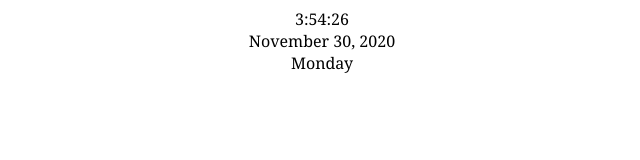
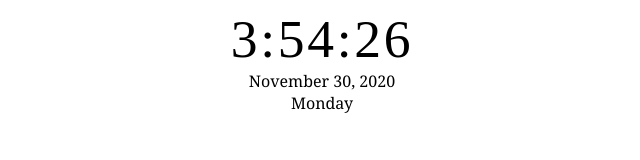
Before and after one commit to YutingChen-1/Lucy-Clock-Widget-1, a plain HTML site: page index.html in a window 1280 px wide. Shown: the whole page, without its empty margins (318-958 px from the left). Drawn offline with Linux system fonts and the light colour scheme.

Commit message:
Update style.css

```diff
--- a/style.css
+++ b/style.css
@@ -1,12 +1,17 @@
 body{
     height: 500px, 100%;
     width: 300px, 100%;
+    color: black;
+    text-align: center;
     background-color: #FFFFFF;
-    text-align: center;
+}
+#da, #dt
+{
+    font-family: Georgia, 'Times New Roman', Times, serif;
     font-size: 1em;
-    font-family: Georgia, 'Times New Roman', Times, serif;
 }
-button{
-    font-family: Georgia, 'Times New Roman', Times, serif;
-    text-align: center;
+#time{
+    font-family: 'Lora', serif;
+    font-size: 3.35em;
+    letter-spacing: 0.05em;
 }
```
